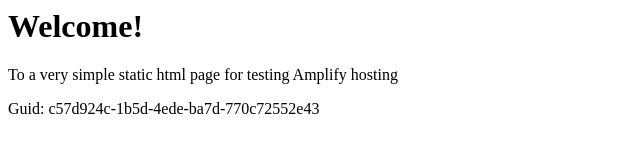
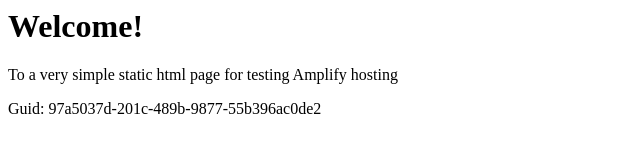
Before and after one commit to aws-aemilia-syd/Github-PR-Commit-Integration-Test-DoNotTouch-Gith-BKMSSQOA-v1-preprod-ap-southeast-2, a website: page src/index.html in a window 1280 px wide. Shown: the full height of the page, 0-640 px from the left. Drawn offline with Linux system fonts and the light colour scheme.

Commit message:
commit from integ tests

```diff
--- a/src/index.html
+++ b/src/index.html
@@ -12,6 +12,6 @@
 <body>
     <h1>Welcome!</h1>
     <p>To a very simple static html page for testing Amplify hosting</p>
-    <p>Guid: c57d924c-1b5d-4ede-ba7d-770c72552e43</p></body>
+    <p>Guid: 97a5037d-201c-489b-9877-55b396ac0de2</p></body>
 
 </html>
```
